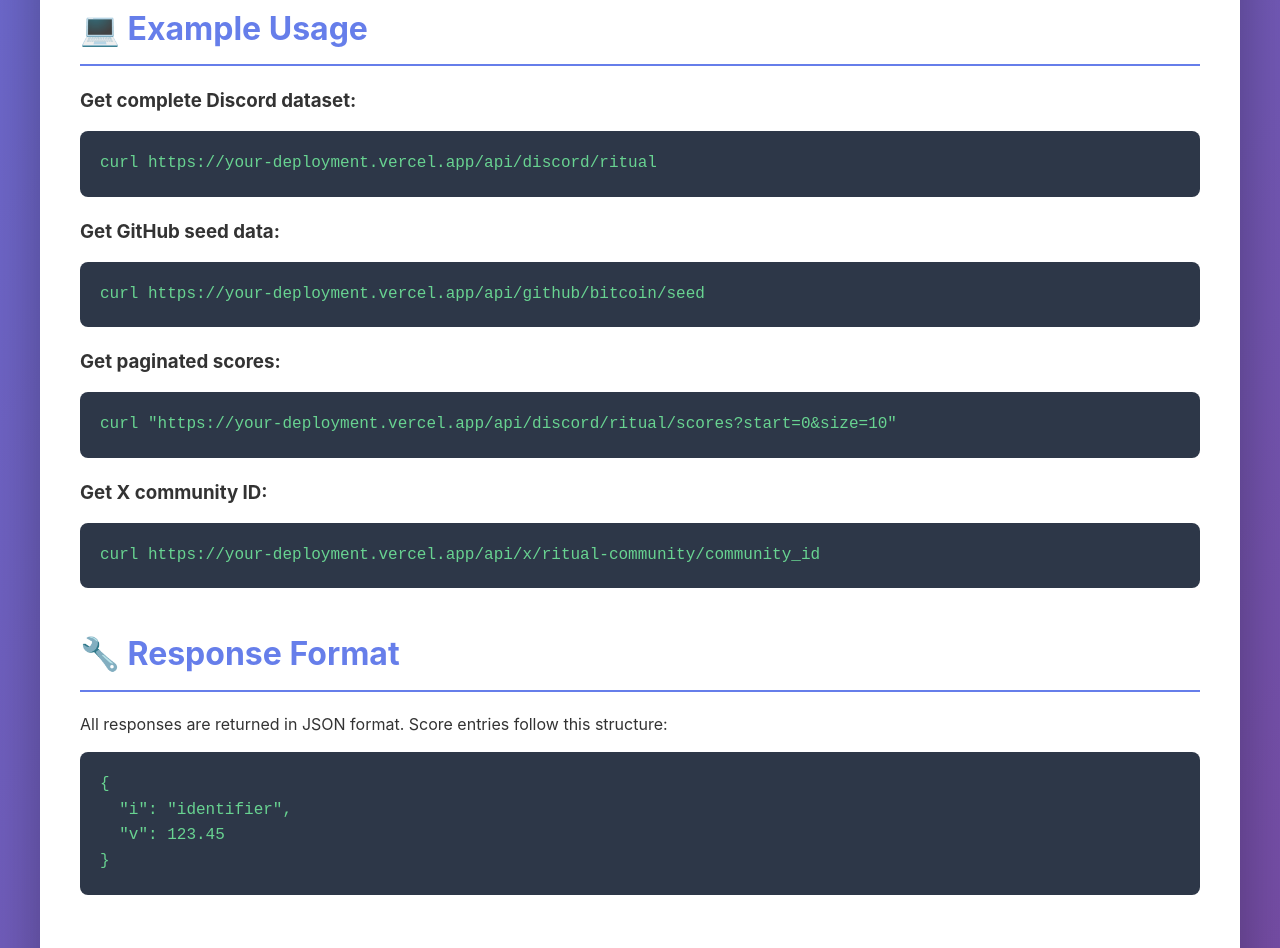
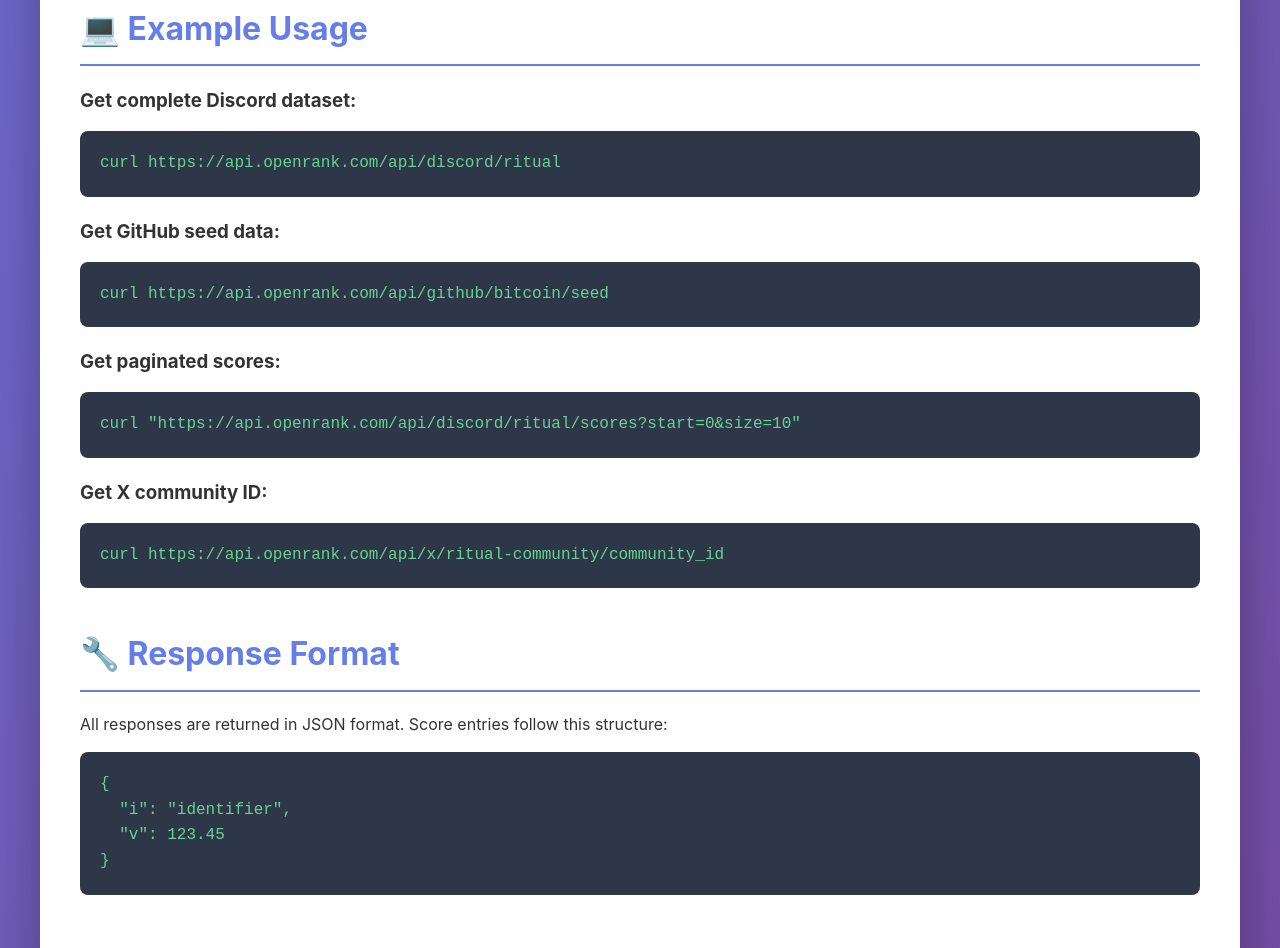
Before and after one commit to openrankprotocol/openrank-api, a website: page public/index.html in a window 1280 px wide. Shown: the part 1761-2709 px from the top of the page. Drawn offline with Linux system fonts and the light colour scheme.

Commit message:
fix: update domains

```diff
--- a/api/index.js
+++ b/api/index.js
@@ -7,7 +7,7 @@
     return res.status(200).end();
   }
 
-  const baseUrl = req.headers.host ? `https://${req.headers.host}` : 'https://your-deployment.vercel.app';
+  const baseUrl = req.headers.host ? `https://${req.headers.host}` : 'https://api.openrank.com';
 
   res.status(200).json({
     name: 'OpenRank API',
--- a/public/index.html
+++ b/public/index.html
@@ -274,22 +274,22 @@
 
                 <h3 style="margin-top: 20px; margin-bottom: 10px;">Get complete Discord dataset:</h3>
                 <div class="example">
-                    <pre>curl https://your-deployment.vercel.app/api/discord/ritual</pre>
+                    <pre>curl https://api.openrank.com/api/discord/ritual</pre>
                 </div>
 
                 <h3 style="margin-top: 20px; margin-bottom: 10px;">Get GitHub seed data:</h3>
                 <div class="example">
-                    <pre>curl https://your-deployment.vercel.app/api/github/bitcoin/seed</pre>
+                    <pre>curl https://api.openrank.com/api/github/bitcoin/seed</pre>
                 </div>
 
                 <h3 style="margin-top: 20px; margin-bottom: 10px;">Get paginated scores:</h3>
                 <div class="example">
-                    <pre>curl "https://your-deployment.vercel.app/api/discord/ritual/scores?start=0&size=10"</pre>
+                    <pre>curl "https://api.openrank.com/api/discord/ritual/scores?start=0&size=10"</pre>
                 </div>
 
                 <h3 style="margin-top: 20px; margin-bottom: 10px;">Get X community ID:</h3>
                 <div class="example">
-                    <pre>curl https://your-deployment.vercel.app/api/x/ritual-community/community_id</pre>
+                    <pre>curl https://api.openrank.com/api/x/ritual-community/community_id</pre>
                 </div>
             </div>
 
```
Also changed, not shown: README.md.
